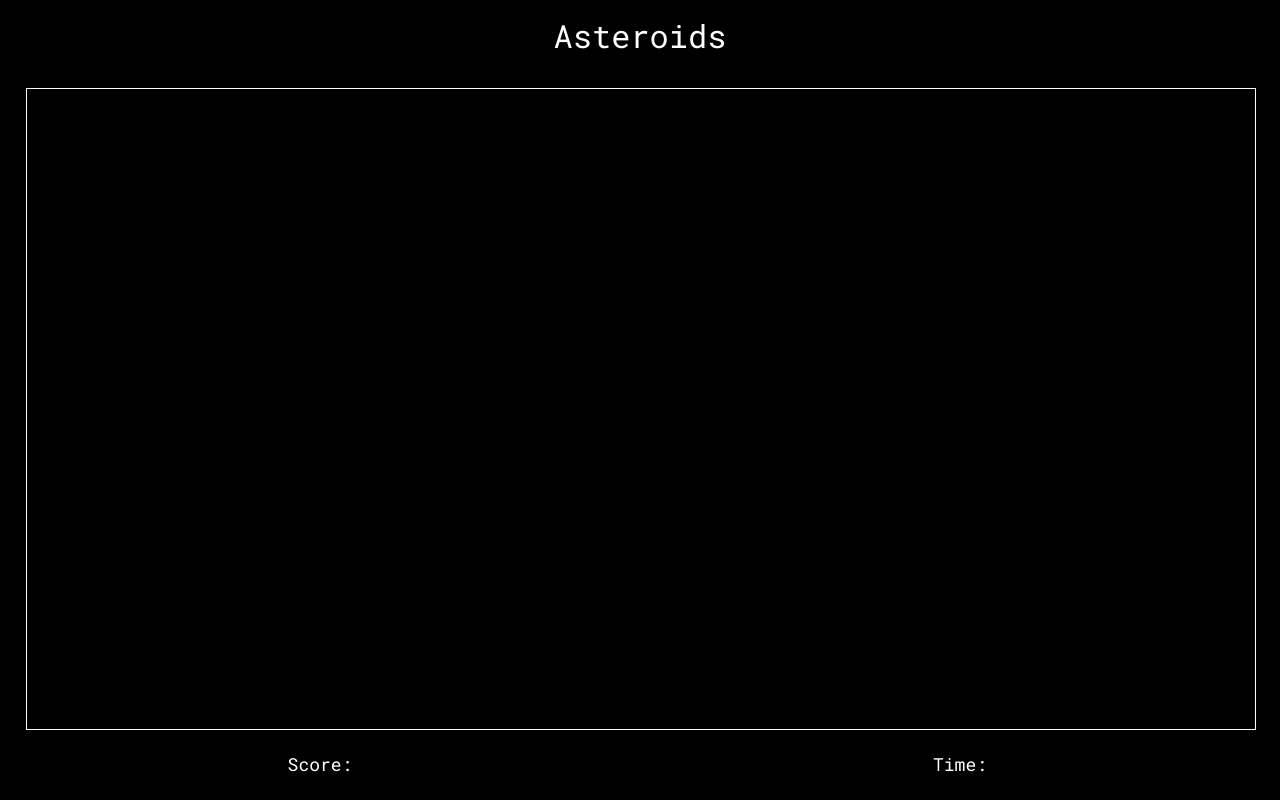
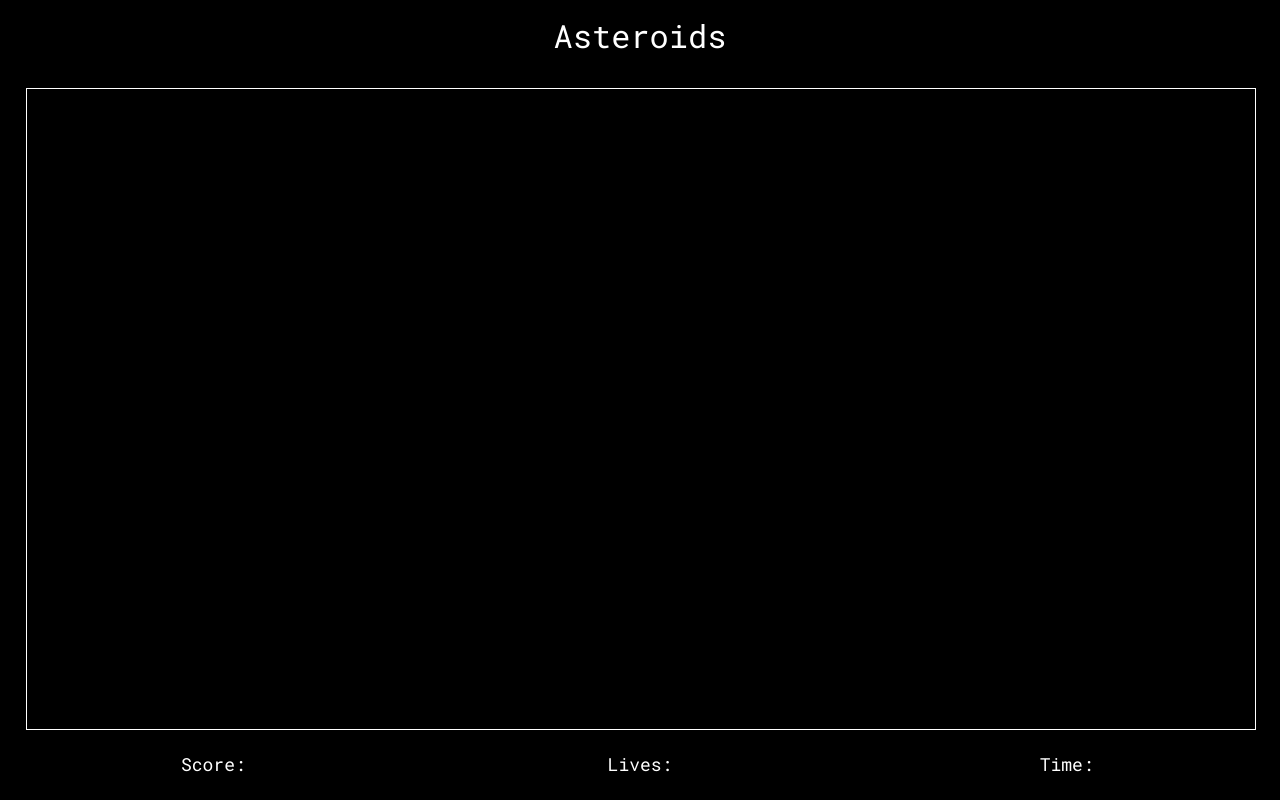
Before and after one commit to ITYL-dev/ITYL-dev.github.io, a website: page index.html in a window 1280 px wide. Drawn offline with Linux system fonts and the light colour scheme.

Commit message:
additional field

```diff
--- a/index.html
+++ b/index.html
@@ -18,6 +18,7 @@
     </main>
 	<footer>
 		<h4 class="child">Score: </h3>
+    <h4 class="child">Lives: </h3>
 		<h4 class="child">Time: </h3>
 	</footer>
 	<script src="./js/index.js"></script>
```
